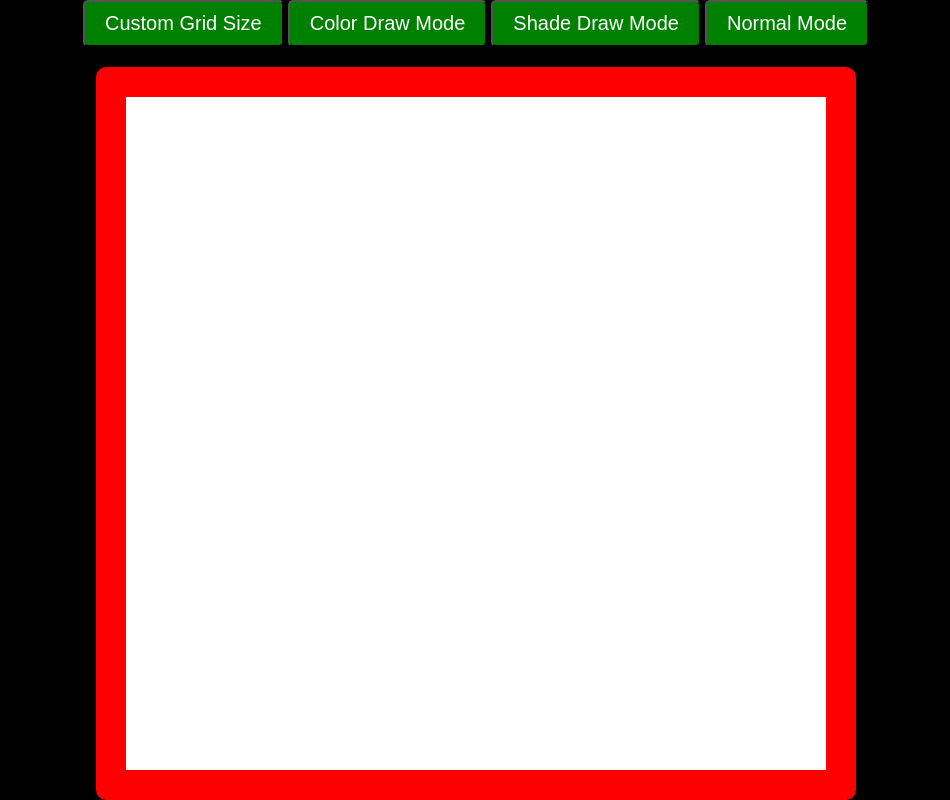
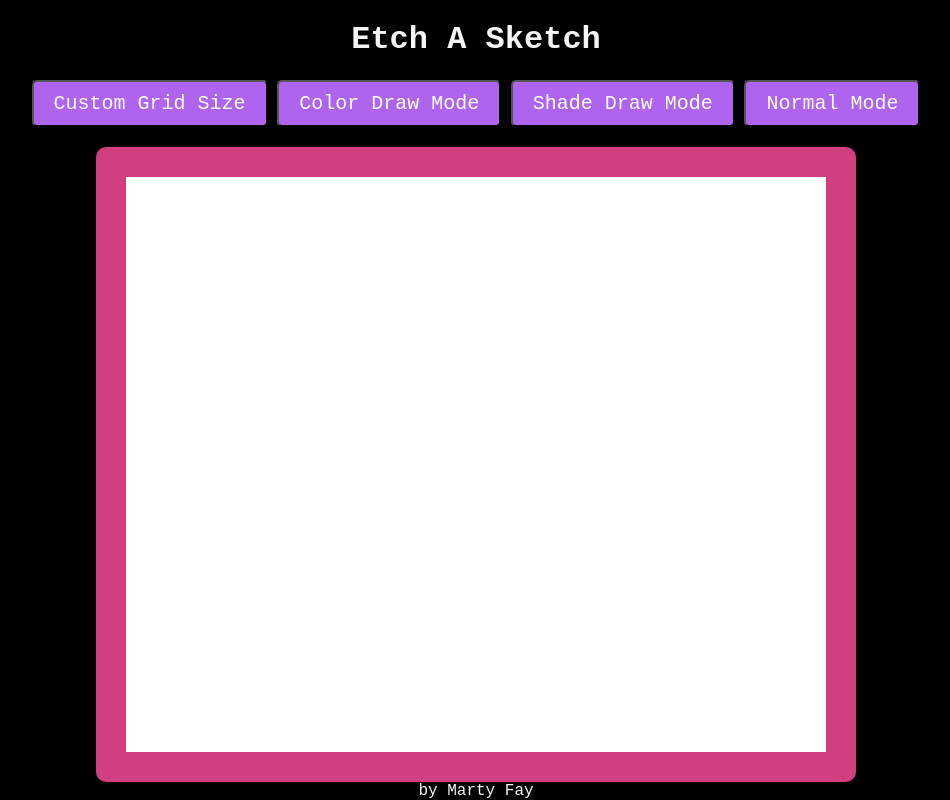
Before and after one commit to martyFay12/odin-etcha-sketch, a plain HTML site: page index.html in a window 1280 px wide. Shown: the whole page, without its empty margins (164-1114 px from the left). Drawn offline with Linux system fonts and the light colour scheme.

Commit message:
Change color and font

```diff
--- a/index.html
+++ b/index.html
@@ -9,6 +9,7 @@
     <script src="./script.js" defer></script>
   </head>
   <body>
+    <h1>Etch A Sketch</h1>
     <div class="buttons">
       <button id="change-grid">Custom Grid Size</button>
       <button id="color-draw-mode">Color Draw Mode</button>
@@ -16,5 +17,6 @@
       <button id="normal-mode">Normal Mode</button>
     </div>
     <div class="main-container"></div>
+    <footer>by Marty Fay</footer>
   </body>
 </html>
--- a/style.css
+++ b/style.css
@@ -1,3 +1,8 @@
+* {
+  font-family: "VT323", monospace;
+  color: whitesmoke;
+}
+
 html,
 body {
   margin: 0;
@@ -13,7 +18,7 @@ body {
 
 button {
   margin-bottom: 20px;
-  background-color: green;
+  background-color: rgb(175, 100, 240);
   color: white;
   padding: 10px 20px;
   font-size: 20px;
@@ -29,7 +34,7 @@ button:hover {
   width: 700px;
   height: 700px;
   border-radius: 10px;
-  border: solid red 30px;
+  border: solid rgb(209, 63, 126) 30px;
 }
 
 .row {
```
